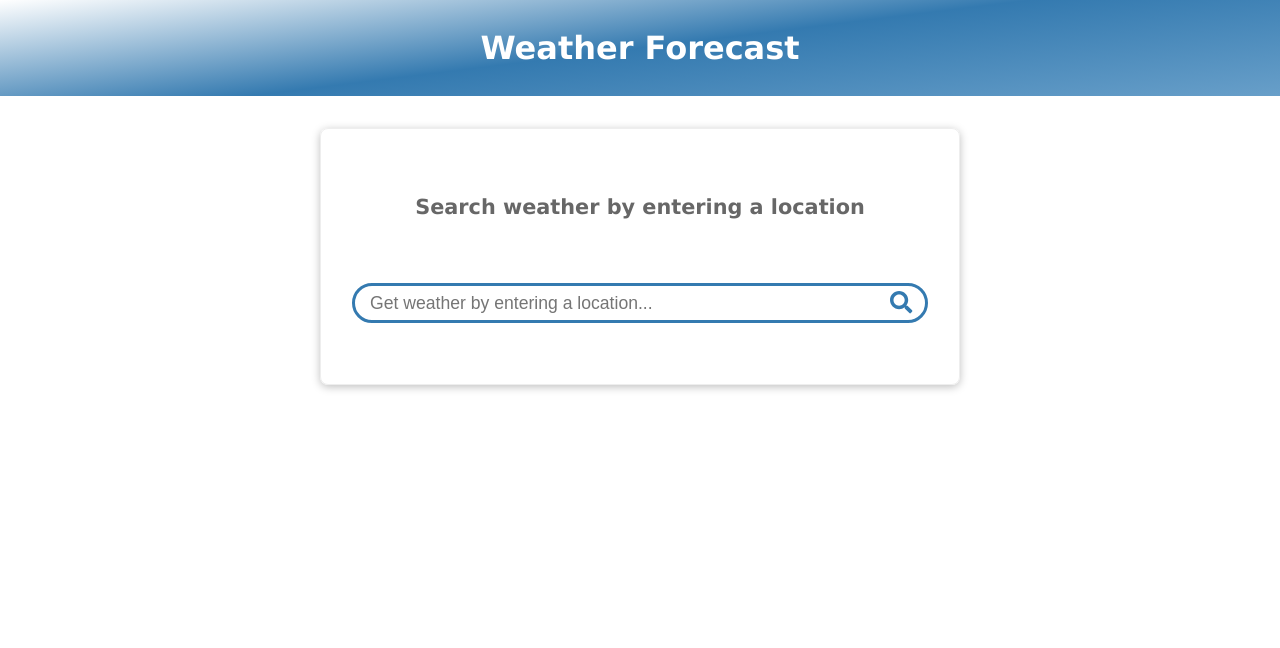
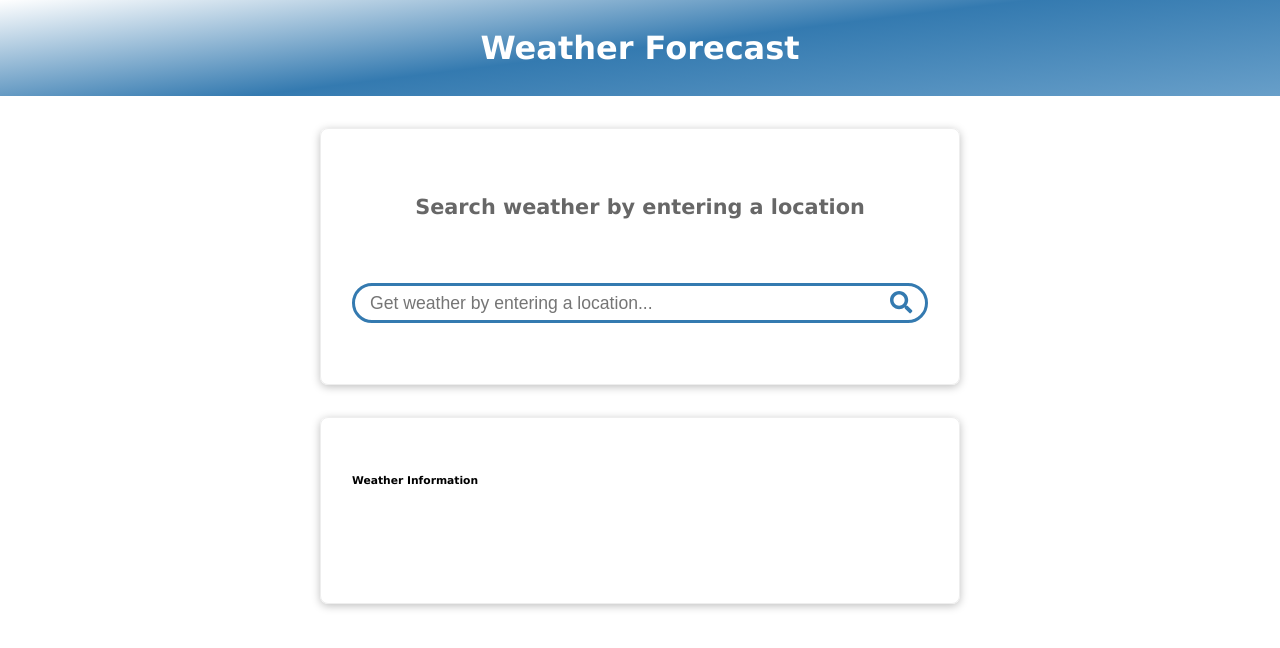
Before and after one commit to torressam333/vue-weather-app, a Vue app: page / in a window 1280 px wide. Shown: the top 648 px of the page. Built offline with nearby package versions, Linux system fonts and the light colour scheme; no server answers.

Commit message:
Create weather output card to be reused for recent weather searches

```diff
--- a/src/components/WeatherInput.vue
+++ b/src/components/WeatherInput.vue
@@ -18,14 +18,19 @@
       </form>
     </template>
   </base-card>
+  <weather-output
+      :weather-data="weatherData"
+  ></weather-output>
 </template>
 
 <script>
 import BaseCard from './BaseCard';
 import {reactive, ref} from "vue";
+import WeatherOutput from "./WeatherOutput";
 
 export default {
   components: {
+    WeatherOutput,
     BaseCard
   },
   setup () {
@@ -35,6 +40,8 @@ export default {
 
     async function getCurrentWeather () {
       const response = await fetch(`${baseWeatherApiUrl}q=${userInput.value}`);
+
+      userInput.value = null;
 
       return weatherData.value = await response.json();
     }
--- /dev/null
+++ b/src/components/WeatherOutput.vue
@@ -0,0 +1,34 @@
+<template>
+  <div class="weather-output">
+  <base-card>
+    <template v-slot:title>
+      <h6>Weather Information</h6>
+    </template>
+    <template v-slot:content>
+
+    </template>
+    <template v-slot:footer></template>
+  </base-card>
+  </div>
+</template>
+<script>
+import BaseCard from "./BaseCard";
+export default {
+  components: {BaseCard},
+  props: {
+    weatherData : {
+      type: Object,
+      required: true
+    }
+  },
+  setup (props) {
+    console.log(props)
+  }
+}
+</script>
+
+<style scoped>
+.weather-output {
+
+}
+</style>
```
